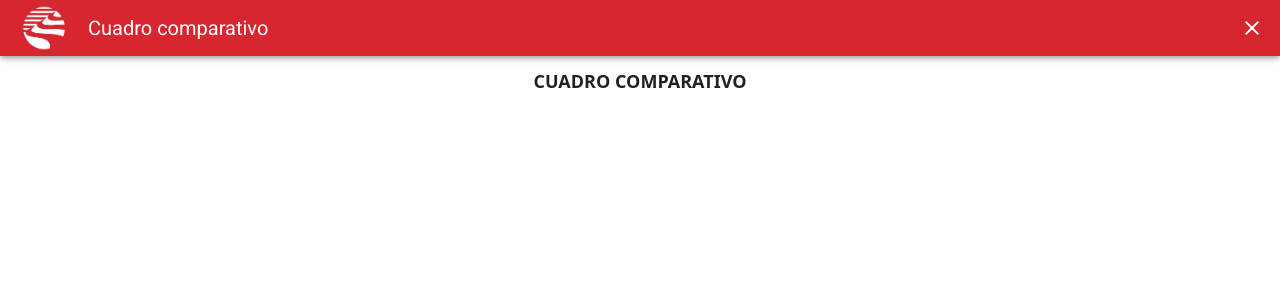
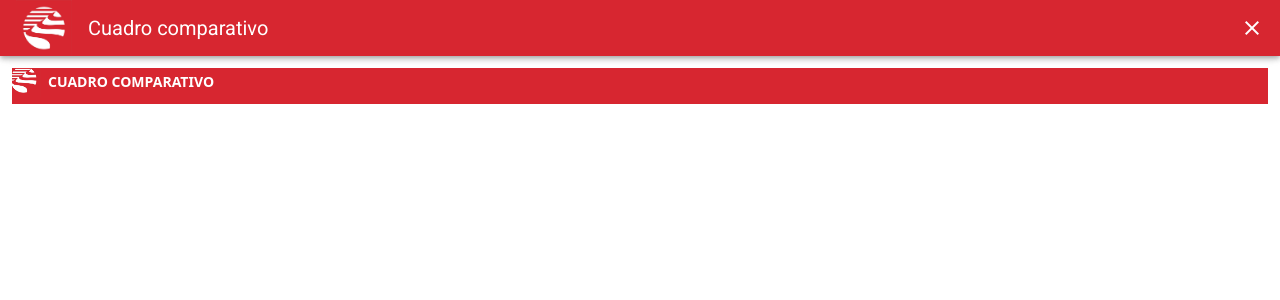
Before and after one commit to Mariley20/list_vfor_VUE, a Vue app: page /printer in a window 1280 px wide. Shown: the top 300 px of the page. Built offline with nearby package versions, Linux system fonts and the light colour scheme.

Commit message:
fix: add appbar

```diff
--- a/src/components/AppPrintLicitacionFull.vue
+++ b/src/components/AppPrintLicitacionFull.vue
@@ -3,10 +3,28 @@
     style="font-size: 12px;font-family: system-ui;"
     class="overflow-auto"
   >
-    <h2 style="text-align: center;font-family: system-ui; ">
+    <!-- <h2 style="text-align: center;font-family: system-ui; ">
       CUADRO COMPARATIVO
-    </h2>
-
+    </h2> -->
+    <table style="background-color: #d72630; width: 101%; margin: -8px -8px 8px -8px;">
+      <tbody>
+        <tr>
+          <td style="width: 40px;max-width: 40px;">
+            <img
+              src="@/assets/southern-logo.jpeg"
+              alt=""
+              height="35"
+              class="mr-4"
+            >
+          </td>
+          <td>
+            <h3 style="text-align: left;font-family: system-ui; margin: 0; color: white; ">
+              CUADRO COMPARATIVO
+            </h3>
+          </td>
+        </tr>
+      </tbody>
+    </table>
     <table
       v-if="licitacion"
       border="1"
@@ -323,4 +341,8 @@ export default {
 }
 </script>
 
-<style lang="scss" scoped></style>
+<style lang="scss" scoped>
+body {
+  margin: 0;
+}
+</style>
```
